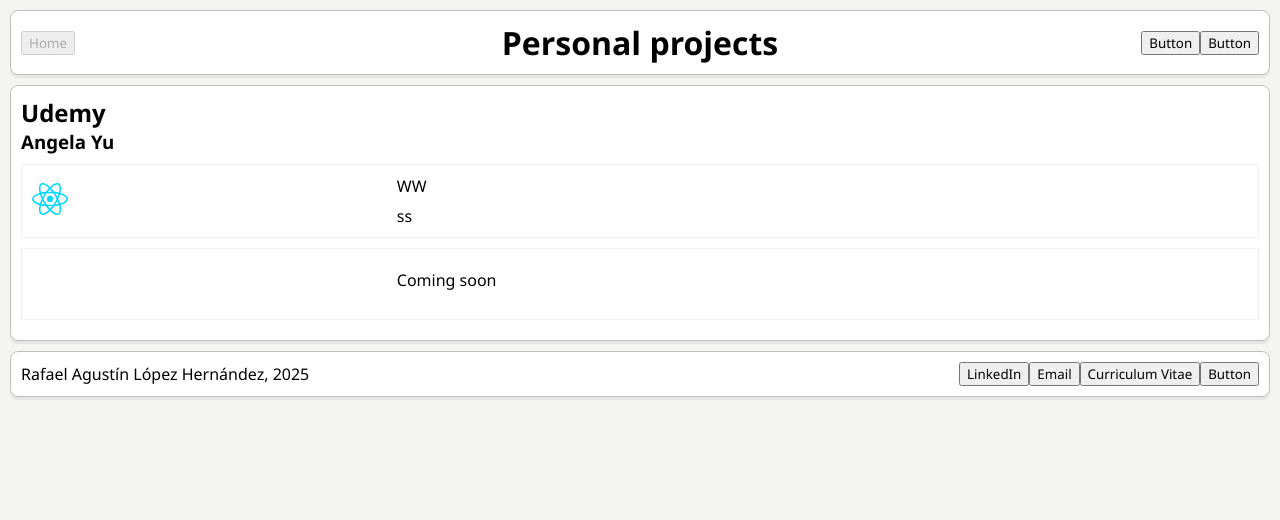
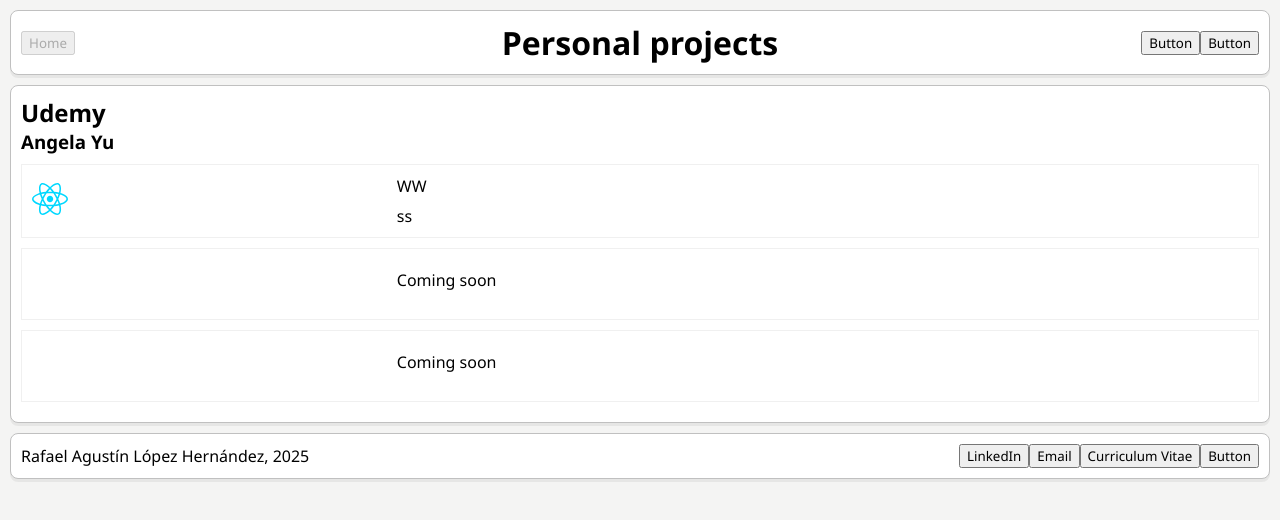
Before and after one commit to donrafiki25/webPage_project, a React (Vite) app: page / in a window 1280 px wide. Shown: the top 520 px of the page. Built offline with nearby package versions, Linux system fonts and the light colour scheme.

Commit message:
Added card with no information

```diff
--- a/src/App.tsx
+++ b/src/App.tsx
@@ -28,6 +28,7 @@
             <h3>Angela Yu</h3>
                 <Card snapshot={ReactIcon} projectName='WW' projectDescription='ss'/>
                 <Card projectName='Coming soon'/>
+                <Card projectName='Coming soon'/>
         </ul>
 
     </div>
```
